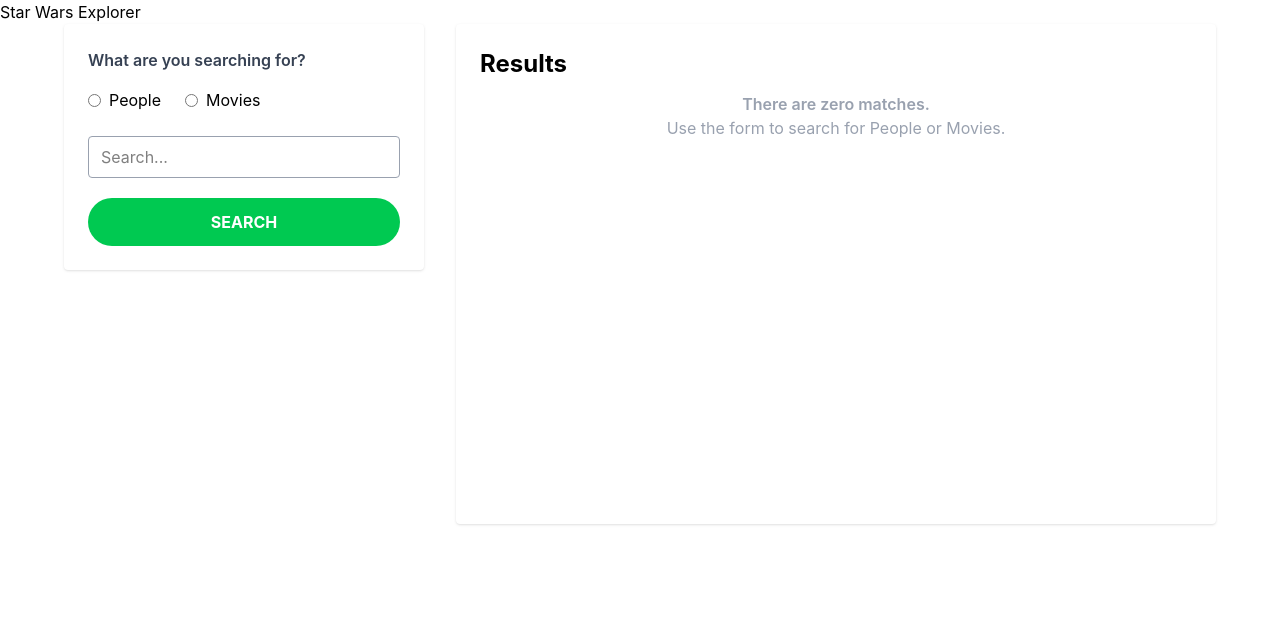
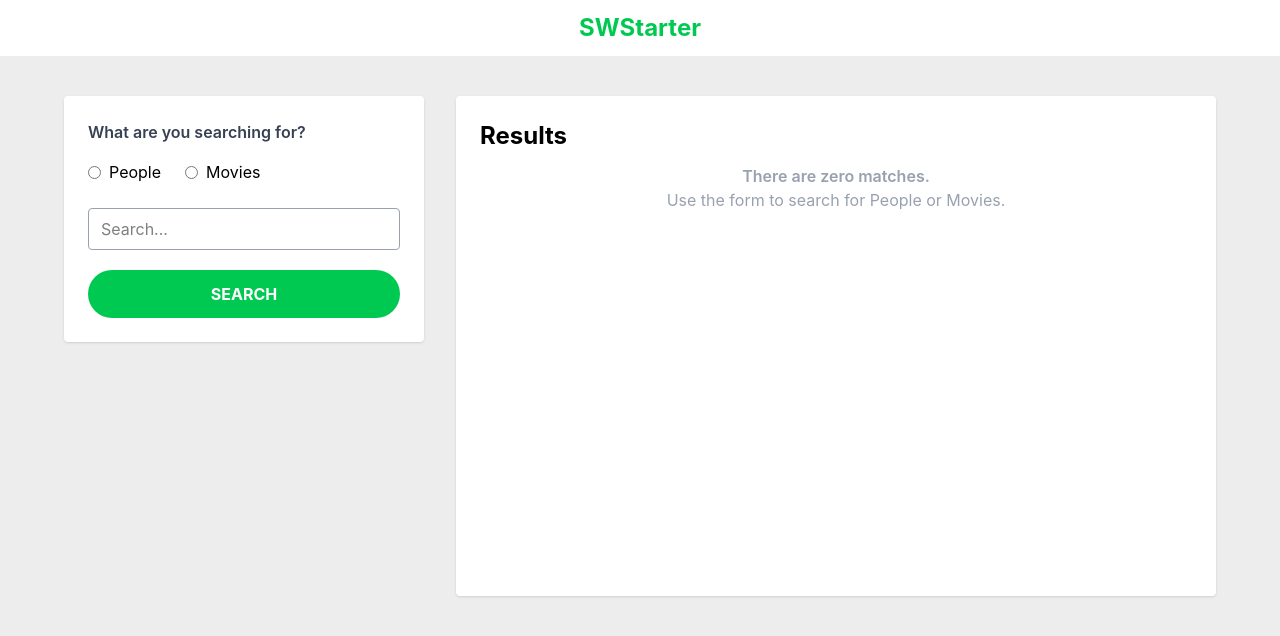
Before and after one commit to sebastiaohns/swapi, a React (Vite) app: page / in a window 1280 px wide. Shown: the top 636 px of the page. Built offline with nearby package versions, Linux system fonts and the light colour scheme.

Commit message:
feat: Style page template

```diff
--- a/src/App.tsx
+++ b/src/App.tsx
@@ -2,12 +2,12 @@
 
 function App() {
   return (
-    <div>
-      <header>
-        <h1>Star Wars Explorer</h1>
+    <div className="min-h-screen bg-white">
+      <header className="h-14 flex items-center justify-center">
+        <h1 className="text-2xl font-bold text-green-500">SWStarter</h1>
       </header>
 
-      <main>
+      <main className="bg-[#ededed] min-h-[calc(100vh-56px)] p-10">
         <Outlet />
       </main>
     </div>
```
